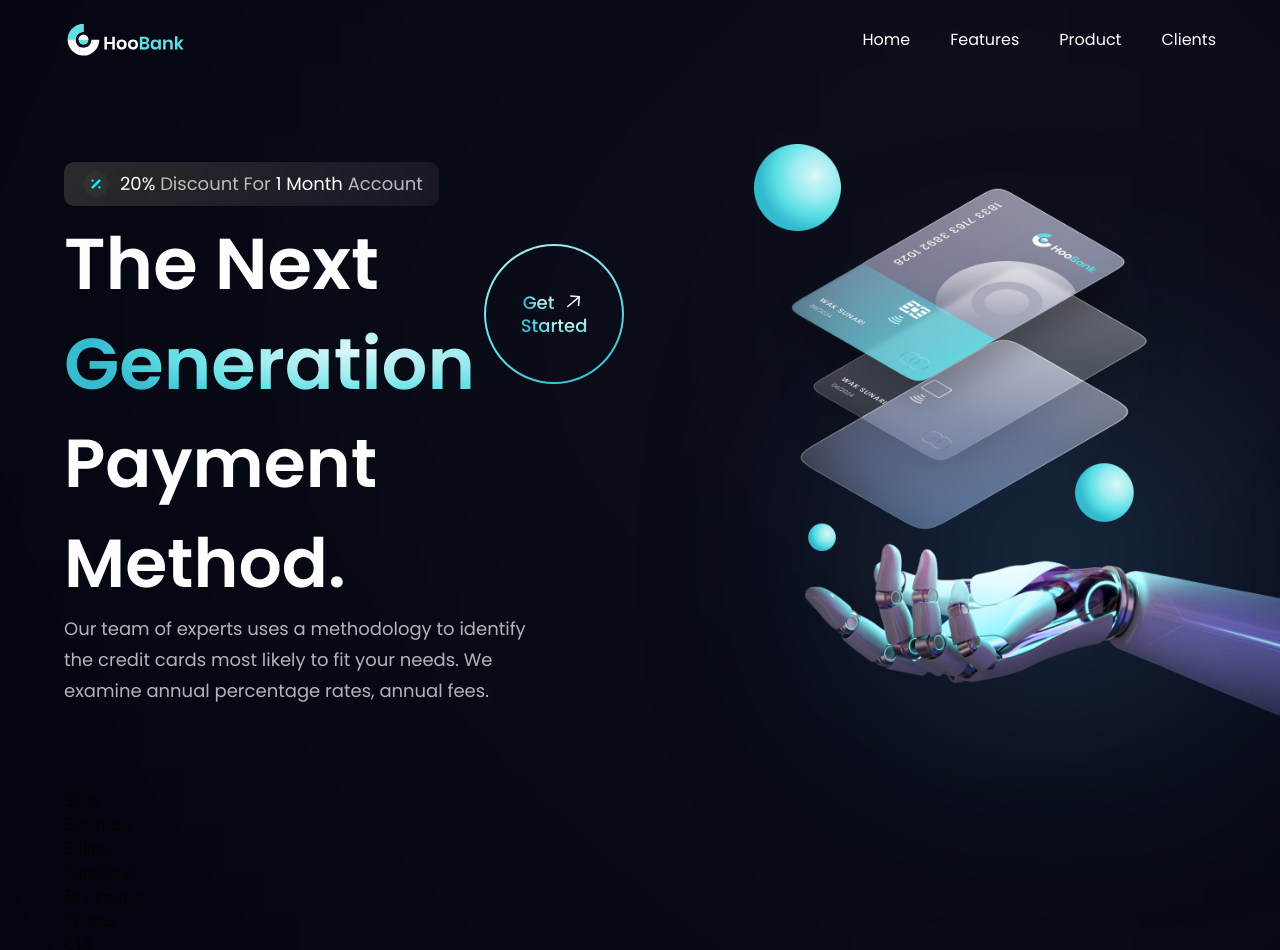
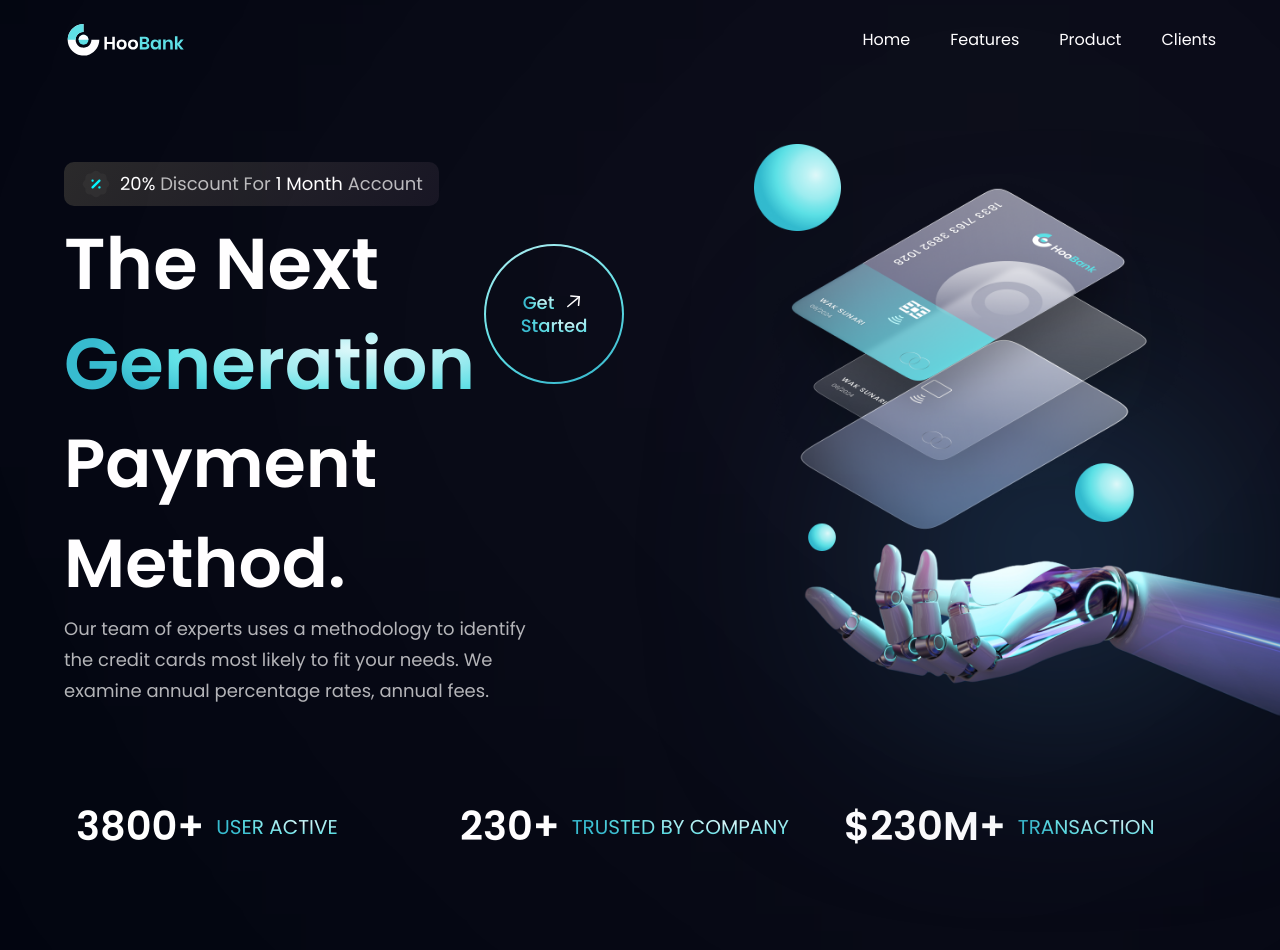
Before and after one commit to tleanne1/bank_modern_app, a React (Vite) app: page / in a window 1280 px wide. Shown: the top 950 px of the page. Built offline with nearby package versions, Linux system fonts and the light colour scheme.

Commit message:
added stats content

```diff
--- a/src/components/Stats.jsx
+++ b/src/components/Stats.jsx
@@ -1,7 +1,22 @@
-import React from "react";
+import { stats } from "../constants";
+import styles from "../style";
 
-const Stats = () => {
-  return <div>Stats</div>;
-};
+const Stats = () => (
+  <section className={`${styles.flexCenter} flex-row flex-wrap sm:mb-20 mb-6`}>
+    {stats.map((stat) => (
+      <div
+        key={stat.id}
+        className={`flex-1 flex justify-start items-center flex-row m-3`}
+      >
+        <h4 className="font-poppins font-semibold xs:text-[40px] text-[30px] xs:leading-[53px] leading-[43px] text-white">
+          {stat.value}
+        </h4>
+        <p className="font-poppins font-normal xs:text-[20px] text-[15px] xs:leading-[26px] leading-[21px] text-gradient uppercase ml-3">
+          {stat.title}
+        </p>
+      </div>
+    ))}
+  </section>
+);
 
 export default Stats;
```
